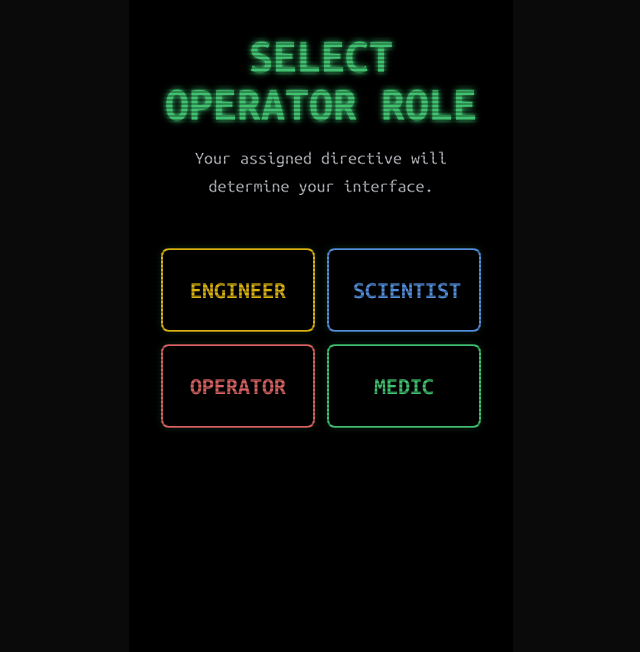
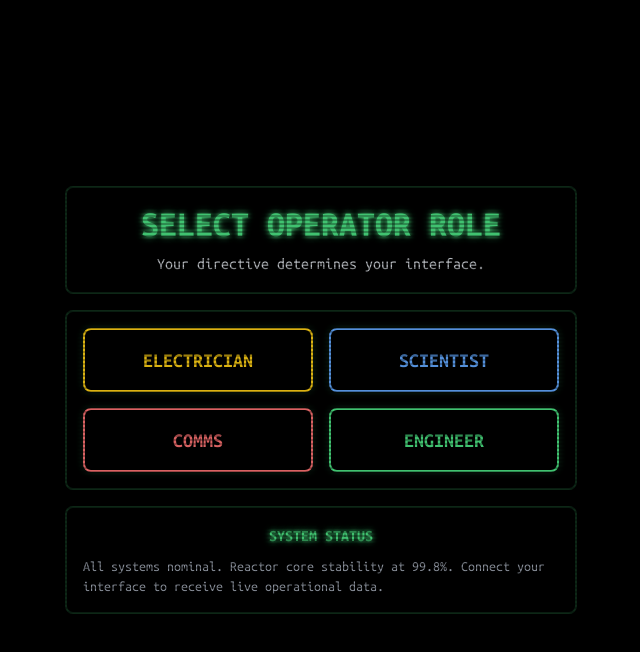
Before and after one commit to TheGeekSKM/MeltdownWebApp, a website built with Vite: page index.html in a window 1280 px wide. Shown: the whole page, without its empty margins (319-959 px from the left). Built offline with nearby package versions, Linux system fonts and the light colour scheme.

Commit message:
finished selection screen UI

```diff
--- a/index.html
+++ b/index.html
@@ -12,14 +12,14 @@
     <link href="https://fonts.googleapis.com/css2?family=Ubuntu+Mono:wght@400;700&display=swap" rel="stylesheet">
     <link rel="stylesheet" href="src/screenSelect.css" />
 </head>
-<body class="relative overflow-hidden flex items-center justify-center min-h-screen">
+<body class="relative overflow-hidden">
 
-    <!-- The app container now has a fixed size to simulate a phone screen -->
-    <div id="app" class="w-full max-w-sm h-[800px] bg-black relative overflow-hidden scanlines"></div>
+    <!-- THE FIX: The app container now fills the entire screen -->
+    <div id="app" class="h-screen w-screen bg-black relative overflow-hidden scanlines"></div>
 
     <!-- Loading Screen Section -->
     <template id="boot-screen-template">
-        <div class="flex flex-col items-center justify-center w-full bg-black text-white p-4">
+        <div class="flex flex-col items-center justify-center h-full w-full bg-black text-white p-4">
             <svg class="w-24 h-24 mb-6 text-glow text-[var(--green)] animate-pulse" viewBox="0 0 24 24" fill="none" stroke="currentColor" stroke-width="1">
                 <path d="M12 2L2 7l10 5 10-5-10-5zM2 17l10 5 10-5M2 12l10 5 10-5"></path>
             </svg>
@@ -30,13 +30,22 @@
 
     <!-- Role Selection Menu Section -->
     <template id="menu-screen-template">
-        <div class="flex flex-col items-center justify-center p-8">
-            <div class="text-center w-full max-w-lg fade-in">
-                <h1 class="text-4xl md:text-5xl font-bold text-glow mb-4">SELECT OPERATOR ROLE</h1>
-                <p class="text-lg text-gray-300 mb-12">Your assigned directive will determine your interface.</p>
-                <div id="role-buttons" class="grid grid-cols-1 md:grid-cols-2 gap-3">
-                    <!-- Role buttons will be inserted here by JavaScript -->
-                </div>
+        <div class="flex flex-col items-center justify-center h-full p-4 md:p-6 gap-4 fade-in">
+            <!-- Section 1: Header -->
+            <div class="menu-section text-center max-w-lg">
+                <h1 class="text-3xl md:text-4xl font-bold text-glow">SELECT OPERATOR ROLE</h1>
+                <p class="text-md text-gray-300 mt-2">Your directive determines your interface.</p>
+            </div>
+
+            <!-- Section 2: Role Buttons -->
+            <div id="role-buttons" class="menu-section grid grid-cols-2 gap-4 max-w-lg">
+                <!-- Role buttons will be inserted here by JavaScript -->
+            </div>
+
+            <!-- Section 3: Detailed Info -->
+            <div class="menu-section max-w-lg">
+                <h2 class="font-bold text-glow mb-2 text-center">SYSTEM STATUS</h2>
+                <p class="text-sm text-gray-400">All systems nominal. Reactor core stability at 99.8%. Connect your interface to receive live operational data.</p>
             </div>
         </div>
     </template>
--- a/src/screenSelect.css
+++ b/src/screenSelect.css
@@ -1,4 +1,3 @@
-/* Define custom theme variables */
 :root {
     --green: #4ade80;
     --dark-green: #22c55e;
@@ -40,12 +39,12 @@ body {
     overflow: hidden;
     white-space: nowrap;
     border-right: 2px solid var(--green);
-    animation: typing 2s steps(16, end), blink-caret .75s step-end infinite;
+    animation: typing 2s steps(20, end), blink-caret .75s step-end infinite;
 }
 
 @keyframes typing {
     from { width: 0 }
-    to { width: 100% }
+    to { width: 50% }
 }
 
 @keyframes blink-caret {
@@ -76,3 +75,12 @@ body {
     from { opacity: 0; }
     to { opacity: 1; }
 }
+
+/* Style for the menu sections */
+.menu-section {
+    background-color: rgba(0, 0, 0, 0.3);
+    border: 2px solid rgb(74 222 128 / 0.2);
+    border-radius: 0.5rem;
+    padding: 1rem;
+    width: 100%;
+}
--- a/src/screenSelect.js
+++ b/src/screenSelect.js
@@ -1,12 +1,14 @@
- document.addEventListener('DOMContentLoaded', () => {
+document.addEventListener('DOMContentLoaded', () => {
     const appContainer = document.getElementById('app');
     let currentScreen = 'loading'; // loading, menu, connecting
 
+    // TODO: Connect to Firebase and check to see which roles are taken. Remove taken roles from the roles array.
+
     const roles = [
-        { id: 'engineer', name: 'Engineer', color: 'yellow-400' },
+        { id: 'electrician', name: 'Electrician', color: 'yellow-400' },
         { id: 'scientist', name: 'Scientist', color: 'blue-400' },
-        { id: 'operator', name: 'Operator', color: 'red-400' },
-        { id: 'medic', name: 'Medic', color: 'green-400' }
+        { id: 'comms', name: 'Comms', color: 'red-400' },
+        { id: 'engineer', name: 'Engineer', color: 'green-400' }
     ];
 
     // --- Main Render Function ---
@@ -35,7 +37,7 @@
         const roleButtonsContainer = document.getElementById('role-buttons');
         roles.forEach(role => {
             const button = document.createElement('button');
-            button.className = `role-button w-full p-6 text-2xl font-bold border-2 border-${role.color} text-${role.color} rounded-lg bg-black/30`;
+            button.className = `role-button w-full p-4 text-xl font-bold border-2 border-${role.color} text-${role.color} rounded-lg bg-black/30`;
             button.textContent = role.name.toUpperCase();
             button.addEventListener('click', () => selectRole(role));
             roleButtonsContainer.appendChild(button);
@@ -61,7 +63,7 @@
         setTimeout(() => {
             currentScreen = 'menu';
             render();
-        }, 3000); // 3-second loading time
+        }, 2500); // 2.5-second loading time
     }
 
     // --- Start the Application ---
```
